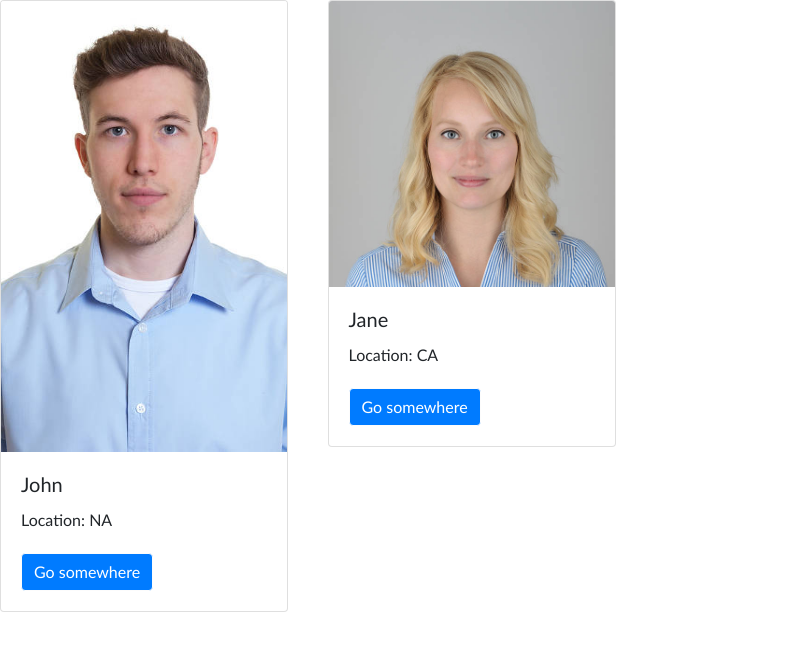
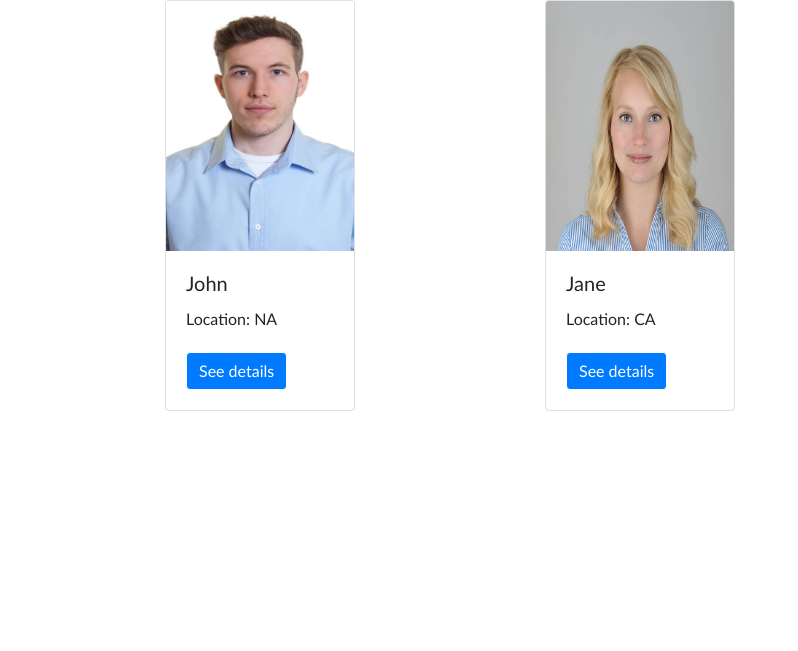
Before and after one commit to mareea-mehbin/cds, a Django app: page /criminals/ in a window 1280 px wide. Shown: the part 59-710 px from the top of the page, without its empty margins (0-798 px from the left). Run offline with Django 3.2, Linux system fonts and the light colour scheme; data comes from the database, SQL or seed files in the repository; both versions use the stored data as it was after the commit; parts of the project's set-up code (start-up, migrations or seed data) failed here and were passed over; some libraries are stand-ins or nearby versions.

Commit message:
beautify criminal view

```diff
--- a/criminals/templates/criminals/display.html
+++ b/criminals/templates/criminals/display.html
@@ -1,17 +1,21 @@
 {% extends 'base_template.html' %}
+
+{% block title %} Criminals {% endblock %}
 
 {% block content %}
 
+<div class="container">
   <div class="row">
 
     {% for criminal in criminals %}
-  <div class="col-sm-3">
-    <div class="card" style="width: 18rem;">
+
+    <div class="col-sm-4 p-0">
+      <div class="card w-50 mx-auto">
         <img class="card-img-top" src="{{ criminal.pic.url }}" alt="Card image cap">
         <div class="card-body">
           <h5 class="card-title">{{ criminal.name }}</h5>
           <p class="card-text">Location: {{ criminal.location }} </p>
-        <a href="#" class="btn btn-primary">Go somewhere</a>
+          <a href="#" class="btn btn-primary">See details</a>
         </div>
       </div>
     </div>
@@ -19,5 +23,6 @@
     {% endfor %}
 
   </div>
+</div>
 
 {% endblock %}
--- a/static/css/styles.css
+++ b/static/css/styles.css
@@ -1,6 +1,11 @@
 /* Home */
 body {
     font-family: 'Gill Sans', 'Gill Sans MT', Calibri, 'Trebuchet MS', sans-serif;
+}
+
+.card-img-top {
+    width: 100%;
+    height: 250px;
 }
 
 .jumbotron-fluid {
@@ -28,10 +33,6 @@ body {
     font-style: italic;
     font-size: 10px;
     font-family: 'Lucida Sans', 'Lucida Sans Regular', 'Lucida Grande', 'Lucida Sans Unicode', Geneva, Verdana, sans-serif;
-}
-
-.table {
-    margin-top: 10px;
 }
 
 .col-sm {
--- a/templates/base_template.html
+++ b/templates/base_template.html
@@ -11,7 +11,6 @@
 </head>
 
 <body>
-
   {% include 'navbar.html' %}
 
   {% block content %} {% endblock %}
--- a/templates/navbar.html
+++ b/templates/navbar.html
@@ -1,4 +1,4 @@
-<nav class="navbar sticky-top navbar-expand-sm bg-dark navbar-dark navbar-fixed-top">
+<nav class="navbar sticky-top navbar-expand-sm bg-dark navbar-dark">
   <a class="navbar-brand" href="{% url 'home' %}">Home</a>
   <button class="navbar-toggler" type="button" data-toggle="collapse" data-target="#navbarSupportedContent"
     aria-controls="navbarSupportedContent" aria-expanded="false" aria-label="Toggle navigation">
```
Also changed, not shown: db.sqlite3, media/missing.jpeg (added), media/u2.jpg (added), media/u3.jpg (added). Lines whose indentation alone changed are shown as unchanged.
